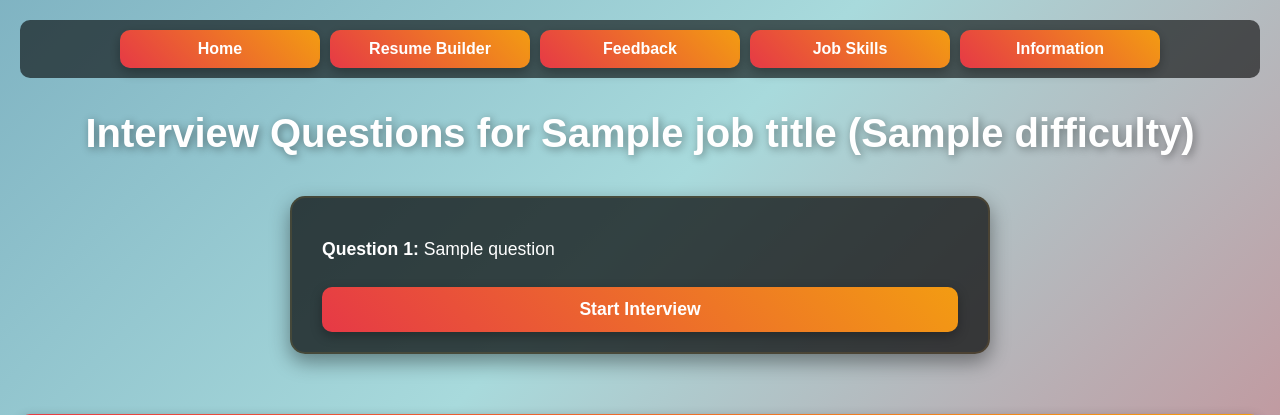
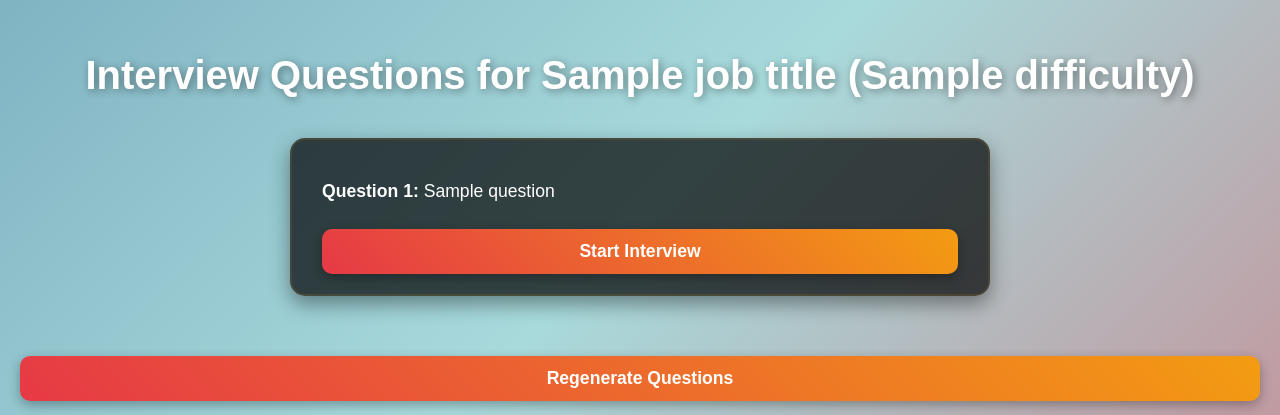
Before and after one commit to Akhila-Karuvaje/Project_Interview_, a Flask app: template templates/questions.html in a window 1280 px wide. Shown: the top 415 px of the page. Run offline with Flask 3, Linux system fonts and the light colour scheme; the template is opened without the code that fills it: most values are stand-ins (such as "Sample title", 1, 10 or a date in 2020).

Commit message:
Update questions.html

```diff
--- a/templates/questions.html
+++ b/templates/questions.html
@@ -169,15 +169,6 @@
 </head>
 <body>
 
-  <!-- Navbar -->
-  <nav>
-    <button onclick="location.href='/'">Home</button>
-    <button onclick="location.href='/resume'">Resume Builder</button>
-    <button onclick="location.href='/feedback'">Feedback</button>
-    <button onclick="location.href='/jobs'">Job Skills</button>
-    <button onclick="location.href='/info'">Information</button>
-  </nav>
-
   <h2>Interview Questions for {{ job_title }} ({{ difficulty }})</h2>
 
   <div>
```
